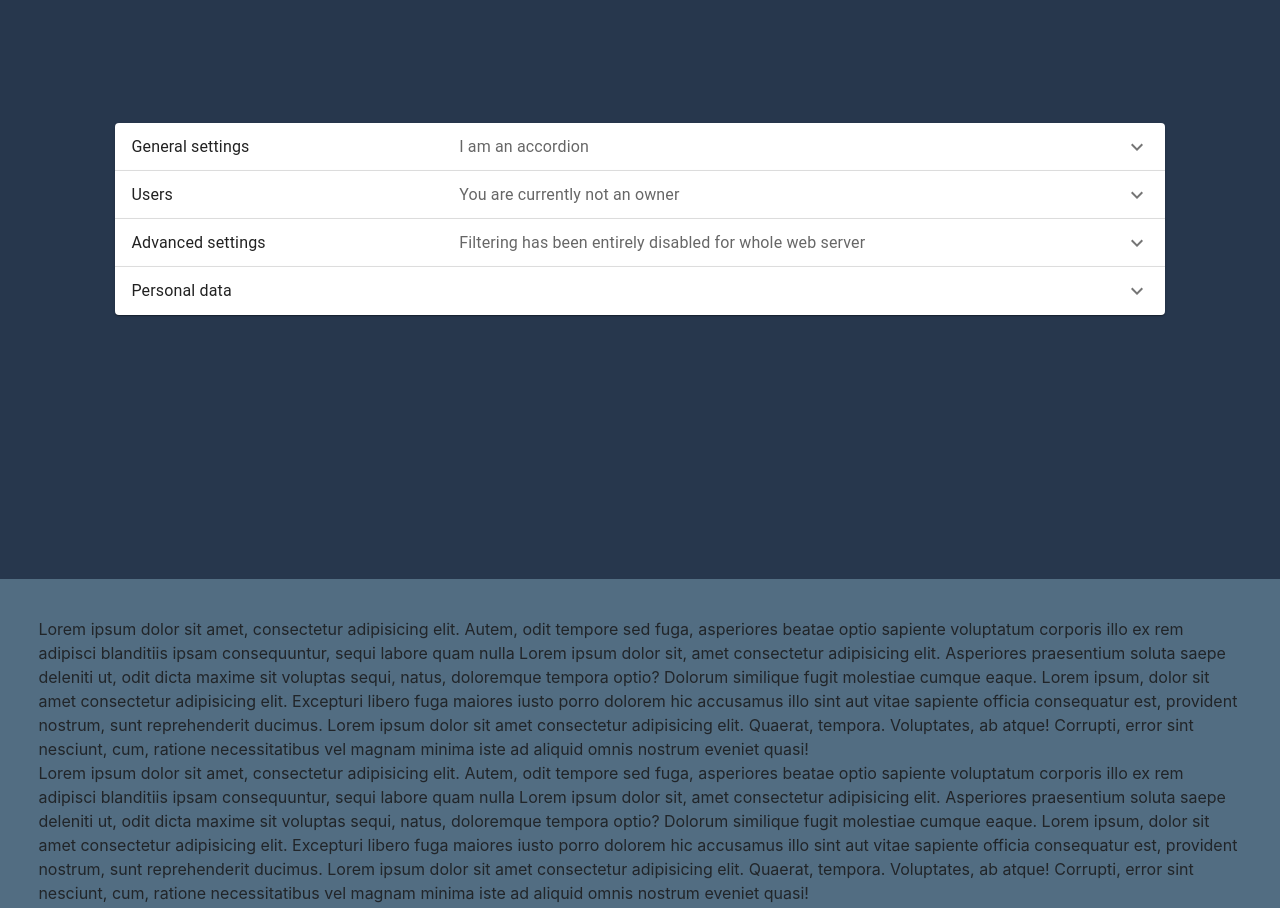
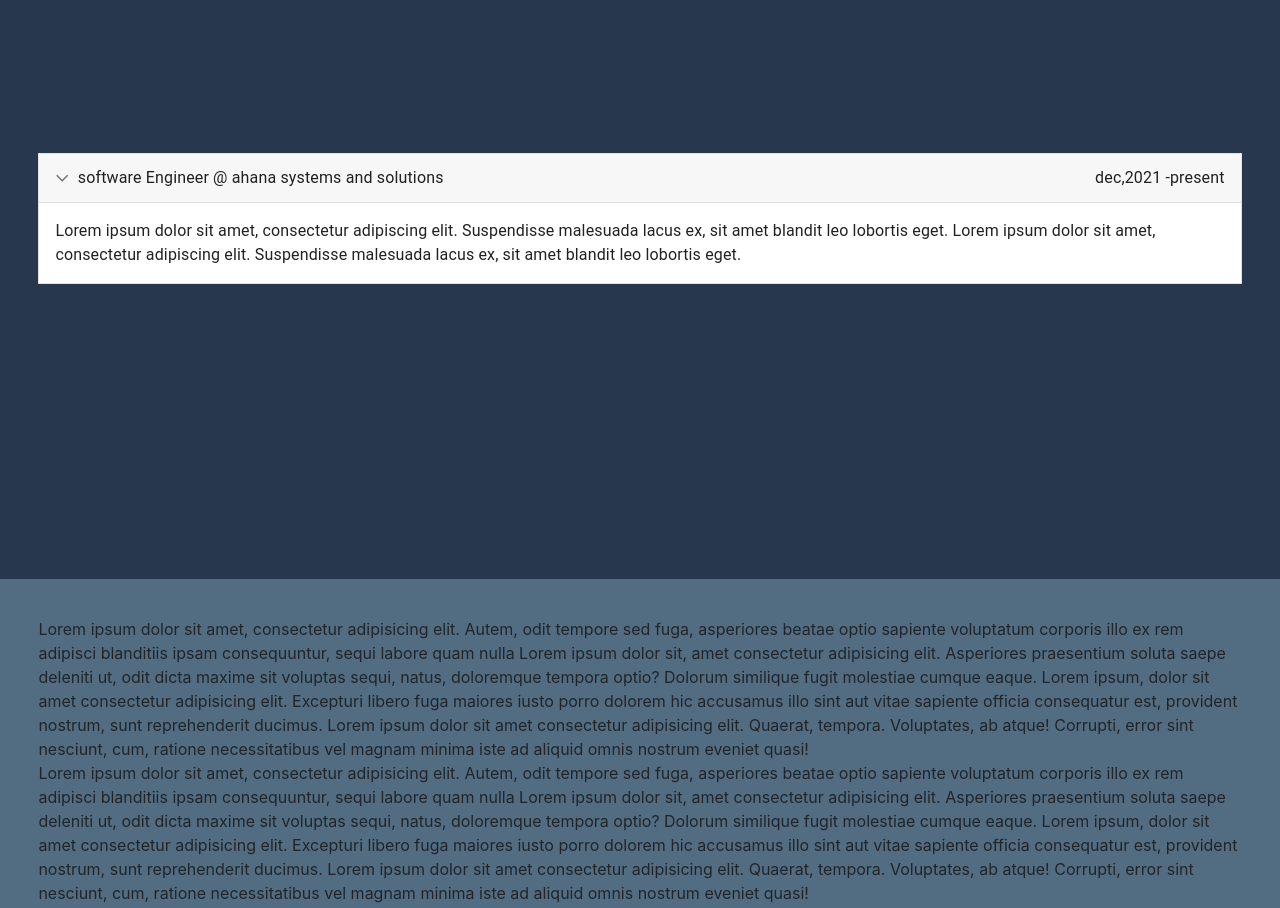
Before and after one commit to adityak7317/portfolio, a React (Create React App) app: page / in a window 1280 px wide. Shown: the part 1640-2548 px from the top of the page. Built offline with nearby package versions, Linux system fonts and the light colour scheme.

Commit message:
work in experience section....adi 12sep23

```diff
--- a/src/Components/Experience/Experience.jsx
+++ b/src/Components/Experience/Experience.jsx
@@ -1,15 +1,52 @@
 import * as React from "react";
-import Accordion from "@mui/material/Accordion";
-import AccordionDetails from "@mui/material/AccordionDetails";
-import AccordionSummary from "@mui/material/AccordionSummary";
+import { styled } from "@mui/material/styles";
+import ArrowForwardIosSharpIcon from "@mui/icons-material/ArrowForwardIosSharp";
+import MuiAccordion from "@mui/material/Accordion";
+import MuiAccordionSummary from "@mui/material/AccordionSummary";
+import MuiAccordionDetails from "@mui/material/AccordionDetails";
 import Typography from "@mui/material/Typography";
-import ExpandMoreIcon from "@mui/icons-material/ExpandMore";
 
-export default function ControlledAccordions() {
-  const [expanded, setExpanded] = React.useState(false);
+const Accordion = styled((props) => (
+  <MuiAccordion disableGutters elevation={0} square {...props} />
+))(({ theme }) => ({
+  border: `1px solid ${theme.palette.divider}`,
+  "&:not(:last-child)": {
+    borderBottom: 0,
+  },
+  "&:before": {
+    display: "none",
+  },
+}));
 
-  const handleChange = (panel) => (event, isExpanded) => {
-    setExpanded(isExpanded ? panel : false);
+const AccordionSummary = styled((props) => (
+  <MuiAccordionSummary
+    expandIcon={<ArrowForwardIosSharpIcon sx={{ fontSize: "0.9rem" }} />}
+    {...props}
+  />
+))(({ theme }) => ({
+  backgroundColor:
+    theme.palette.mode === "dark"
+      ? "rgba(255, 255, 255, .05)"
+      : "rgba(0, 0, 0, .03)",
+  flexDirection: "row-reverse",
+  "& .MuiAccordionSummary-expandIconWrapper.Mui-expanded": {
+    transform: "rotate(90deg)",
+  },
+  "& .MuiAccordionSummary-content": {
+    marginLeft: theme.spacing(1),
+  },
+}));
+
+const AccordionDetails = styled(MuiAccordionDetails)(({ theme }) => ({
+  padding: theme.spacing(2),
+  borderTop: "1px solid rgba(0, 0, 0, .125)",
+}));
+
+export default function CustomizedAccordions() {
+  const [expanded, setExpanded] = React.useState("panel1");
+
+  const handleChange = (panel) => (event, newExpanded) => {
+    setExpanded(newExpanded ? panel : false);
   };
 
   return (
@@ -18,44 +55,42 @@ export default function ControlledAccordions() {
         expanded={expanded === "panel1"}
         onChange={handleChange("panel1")}
       >
-        <AccordionSummary
-          expandIcon={<ExpandMoreIcon />}
-          aria-controls="panel1bh-content"
-          id="panel1bh-header"
-        >
-          <Typography sx={{ width: "33%", flexShrink: 0 }}>
-            General settings
-          </Typography>
-          <Typography sx={{ color: "text.secondary" }}>
-            I am an accordion
+        <AccordionSummary aria-controls="panel1d-content" id="panel1d-header">
+          <Typography style={{ width: "100%" }}>
+            <div className="row">
+              <div className="col-md-9">
+                <span>software Engineer @ ahana systems and solutions</span>
+              </div>
+              <div className="col-md-3">
+                <div className="d-flex justify-content-end">
+                  <span>dec,2021 -present</span>
+                </div>
+              </div>
+            </div>
           </Typography>
         </AccordionSummary>
         <AccordionDetails>
           <Typography>
-            Nulla facilisi. Phasellus sollicitudin nulla et quam mattis feugiat.
-            Aliquam eget maximus est, id dignissim quam.
+            Lorem ipsum dolor sit amet, consectetur adipiscing elit. Suspendisse
+            malesuada lacus ex, sit amet blandit leo lobortis eget. Lorem ipsum
+            dolor sit amet, consectetur adipiscing elit. Suspendisse malesuada
+            lacus ex, sit amet blandit leo lobortis eget.
           </Typography>
         </AccordionDetails>
       </Accordion>
-      <Accordion
+      {/* <Accordion
         expanded={expanded === "panel2"}
         onChange={handleChange("panel2")}
       >
-        <AccordionSummary
-          expandIcon={<ExpandMoreIcon />}
-          aria-controls="panel2bh-content"
-          id="panel2bh-header"
-        >
-          <Typography sx={{ width: "33%", flexShrink: 0 }}>Users</Typography>
-          <Typography sx={{ color: "text.secondary" }}>
-            You are currently not an owner
-          </Typography>
+        <AccordionSummary aria-controls="panel2d-content" id="panel2d-header">
+          <Typography>Collapsible Group Item #2</Typography>
         </AccordionSummary>
         <AccordionDetails>
           <Typography>
-            Donec placerat, lectus sed mattis semper, neque lectus feugiat
-            lectus, varius pulvinar diam eros in elit. Pellentesque convallis
-            laoreet laoreet.
+            Lorem ipsum dolor sit amet, consectetur adipiscing elit. Suspendisse
+            malesuada lacus ex, sit amet blandit leo lobortis eget. Lorem ipsum
+            dolor sit amet, consectetur adipiscing elit. Suspendisse malesuada
+            lacus ex, sit amet blandit leo lobortis eget.
           </Typography>
         </AccordionDetails>
       </Accordion>
@@ -63,45 +98,18 @@ export default function ControlledAccordions() {
         expanded={expanded === "panel3"}
         onChange={handleChange("panel3")}
       >
-        <AccordionSummary
-          expandIcon={<ExpandMoreIcon />}
-          aria-controls="panel3bh-content"
-          id="panel3bh-header"
-        >
-          <Typography sx={{ width: "33%", flexShrink: 0 }}>
-            Advanced settings
-          </Typography>
-          <Typography sx={{ color: "text.secondary" }}>
-            Filtering has been entirely disabled for whole web server
-          </Typography>
+        <AccordionSummary aria-controls="panel3d-content" id="panel3d-header">
+          <Typography>Collapsible Group Item #3</Typography>
         </AccordionSummary>
         <AccordionDetails>
           <Typography>
-            Nunc vitae orci ultricies, auctor nunc in, volutpat nisl. Integer
-            sit amet egestas eros, vitae egestas augue. Duis vel est augue.
+            Lorem ipsum dolor sit amet, consectetur adipiscing elit. Suspendisse
+            malesuada lacus ex, sit amet blandit leo lobortis eget. Lorem ipsum
+            dolor sit amet, consectetur adipiscing elit. Suspendisse malesuada
+            lacus ex, sit amet blandit leo lobortis eget.
           </Typography>
         </AccordionDetails>
-      </Accordion>
-      <Accordion
-        expanded={expanded === "panel4"}
-        onChange={handleChange("panel4")}
-      >
-        <AccordionSummary
-          expandIcon={<ExpandMoreIcon />}
-          aria-controls="panel4bh-content"
-          id="panel4bh-header"
-        >
-          <Typography sx={{ width: "33%", flexShrink: 0 }}>
-            Personal data
-          </Typography>
-        </AccordionSummary>
-        <AccordionDetails>
-          <Typography>
-            Nunc vitae orci ultricies, auctor nunc in, volutpat nisl. Integer
-            sit amet egestas eros, vitae egestas augue. Duis vel est augue.
-          </Typography>
-        </AccordionDetails>
-      </Accordion>
+      </Accordion> */}
     </div>
   );
 }
@@ -128,56 +136,25 @@ export default function ControlledAccordions() {
 //       "NodeJS",
 //     ],
 //   },
+//   {
+//     companyName: "Ahana Systems and Solutions",
+//     companyLink: "https://ahanait.com/",
+//     position: "Software Engineer",
+//     duration: "Dec, 2021 - Present",
+//     location: "Bangalore, IN",
+//     logoImg: "https://ahanait.com/wp-content/uploads/2023/01/logo-new-1.svg",
+//     logoAlt: "Ahana Logo",
+//     description:
+//       "Lorem ipsum, dolor sit amet consectetur adipisicing elit. Repellat vel reprehenderit ex id, adipisci nobis aperiam, voluptas quos nam distinctio voluptatem voluptatum consequatur facere ipsum sed molestias numquam dolorem nulla.",
+//     skills: [
+//       "ReactJS",
+//       "NodeJS",
+//       "ReactJS",
+//       "NodeJS",
+//       "ReactJS",
+//       "NodeJS",
+//       "ReactJS",
+//       "NodeJS",
+//     ],
+//   },
 // ];
-
-// <div>
-//         {experienceContent.map((val, i) => (
-//           <Accordion
-//             expanded={expanded === "panel1"}
-//             onChange={handleChange("panel1")}
-//           >
-//             <AccordionSummary
-//               aria-controls="panel1d-content"
-//               id="panel1d-header"
-//             >
-//               <Typography>
-//                 <div>
-//                   <span>{val.position}</span>
-//                   <span> @</span>
-//                   <span>{val.companyName}</span>
-//                 </div>
-
-//                 <div>
-//                   <span>{val.duration}</span>
-//                 </div>
-//               </Typography>
-//             </AccordionSummary>
-//             <AccordionDetails>
-//               <Typography>
-//                 <div className="row">
-//                   <div className="col-md-1">
-//                     {/* <img
-//                       src={val.logoImg}
-//                       alt={val.logoAlt}
-//                       // style={{ width: "max-content" }}
-//                     /> */}
-//                   </div>
-//                   <div className="col-md-11">
-//                     <div className="row">
-//                       <span>{val.location}</span>
-
-//                       <span>{val.description}</span>
-
-//                       <div className="col">
-//                         {val.skills.map((valSkills, j) => (
-//                           <span>{valSkills}</span>
-//                         ))}
-//                       </div>
-//                     </div>
-//                   </div>
-//                 </div>
-//               </Typography>
-//             </AccordionDetails>
-//           </Accordion>
-//         ))}
-//       </div>
```
